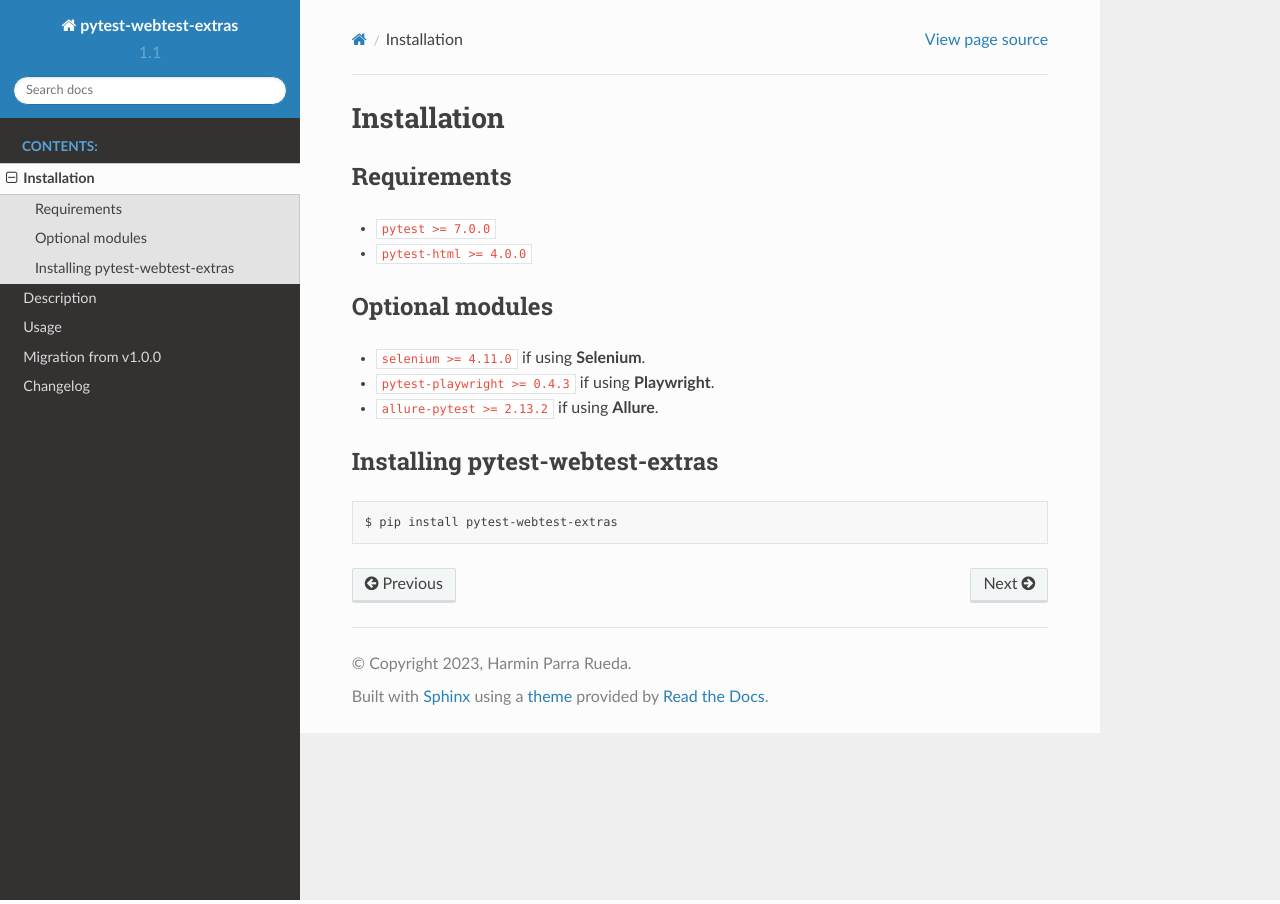
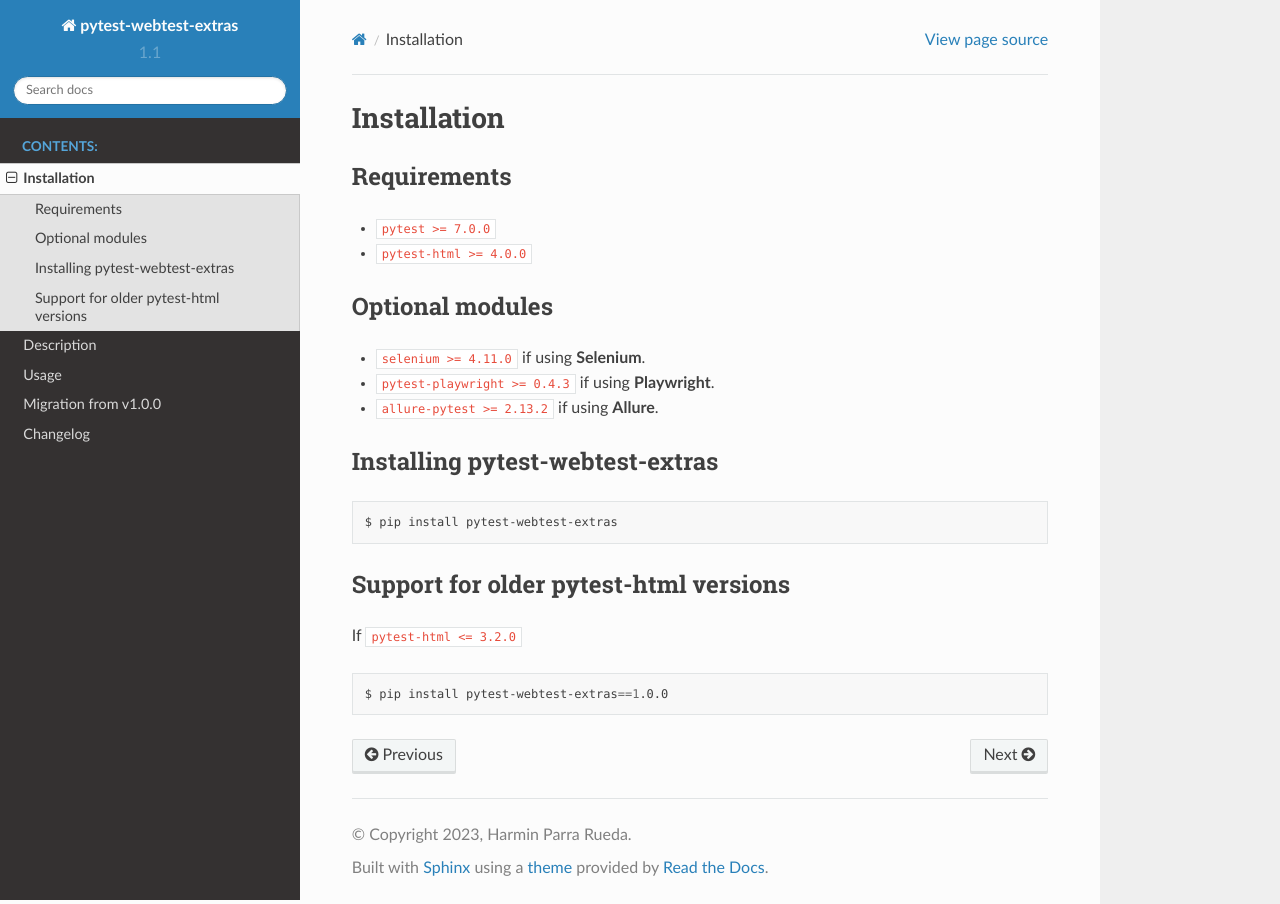
Before and after one commit to harmin-parra/pytest-webtest-extras, a Sphinx documentation site: the page built from docs/installation.rst, in a window 1280 px wide. Built offline with Sphinx 7.4.7 and the Read the Docs theme 2.0.0, drawn with Linux system fonts in a browser that asks for light colours.

Commit message:
update installation notes

```diff
--- a/docs/installation.rst
+++ b/docs/installation.rst
@@ -22,3 +22,12 @@ Installing pytest-webtest-extras
 .. code-block:: bash
 
   $ pip install pytest-webtest-extras
+
+Support for older pytest-html versions
+--------------------------------------
+
+If ``pytest-html <= 3.2.0``
+
+.. code-block:: bash
+
+  $ pip install pytest-webtest-extras==1.0.0
```
